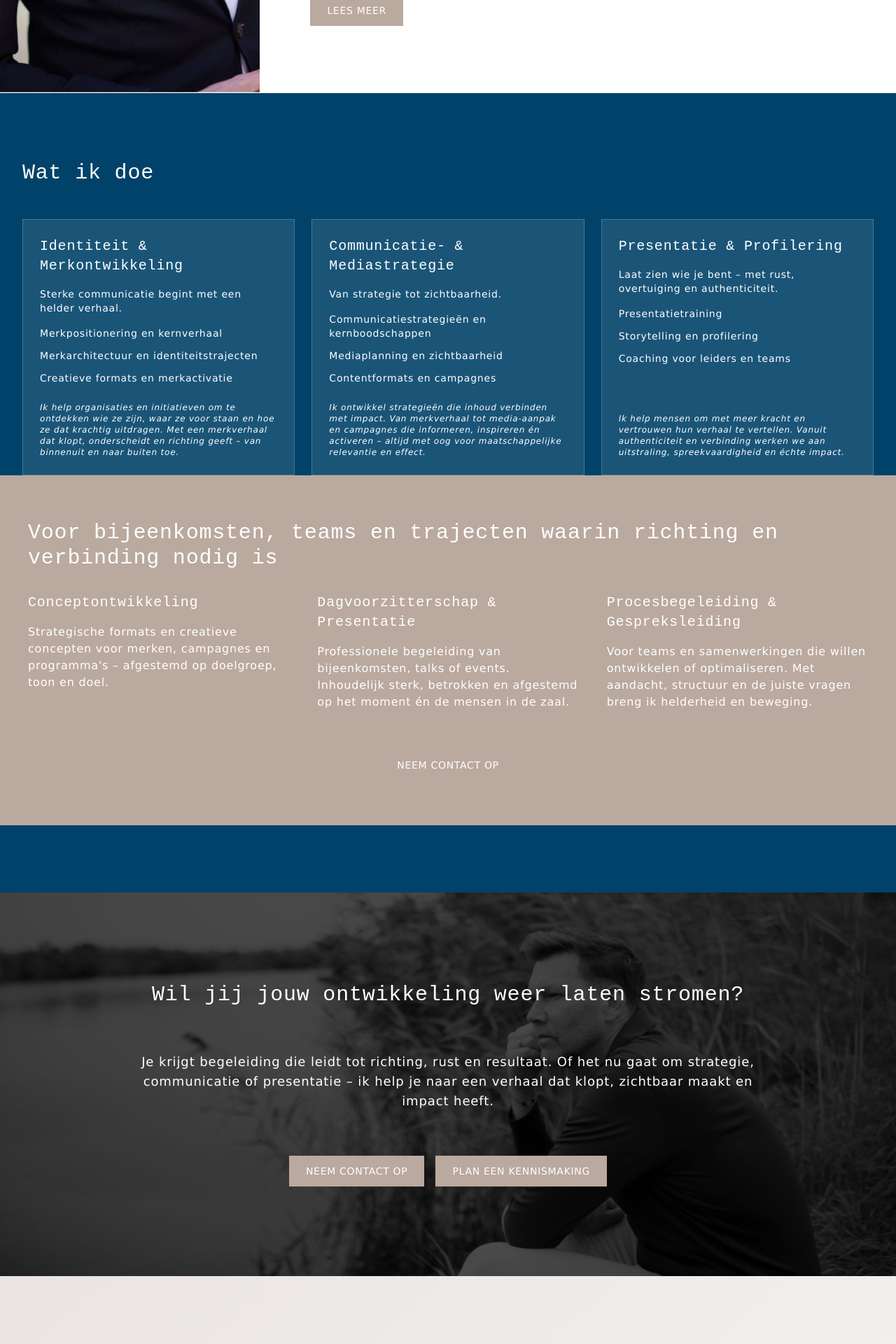
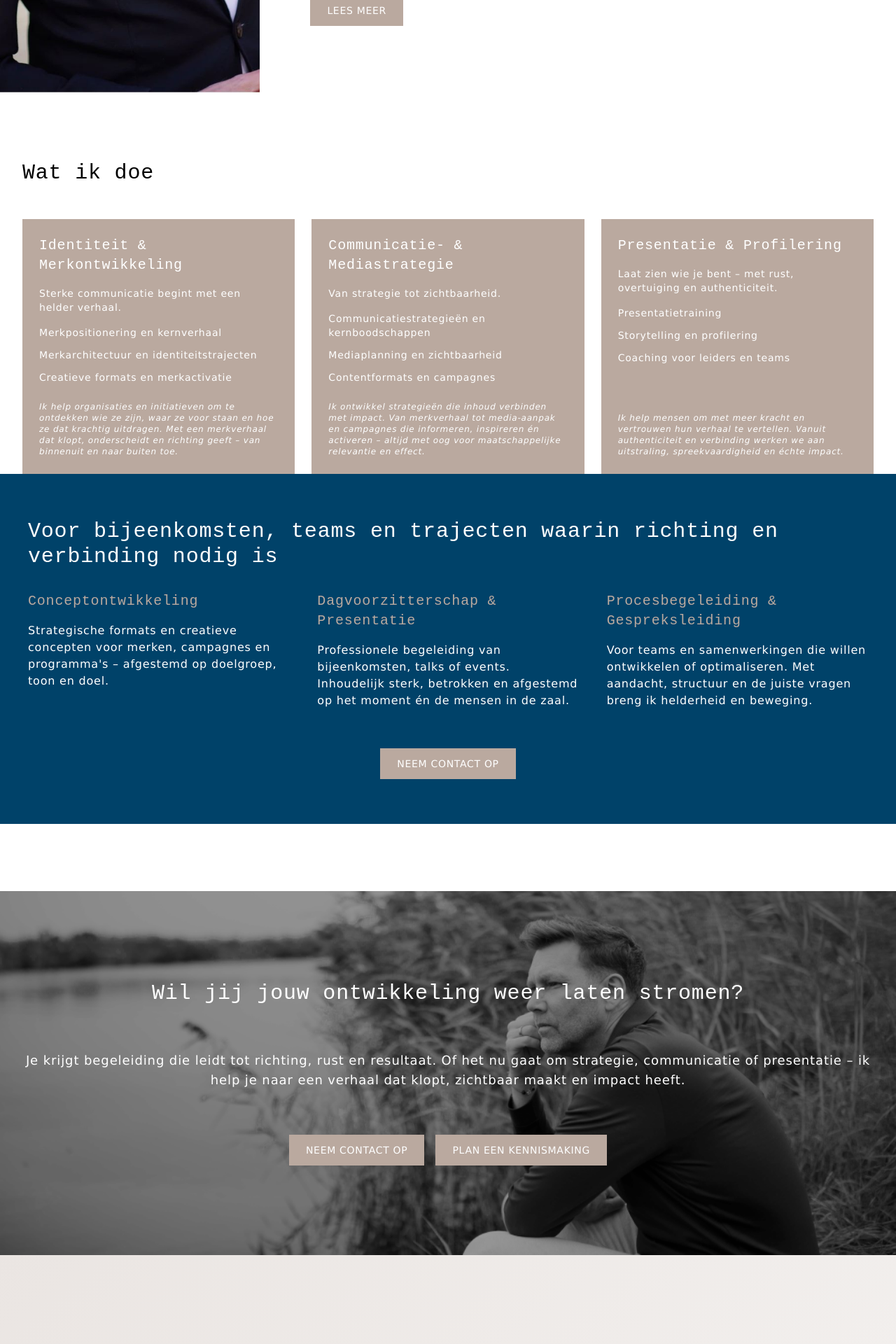
Before and after one commit to accounts-sbo/MensenWijzerProject, a React (Vite) app: page / in a window 1280 px wide. Shown: the part 2140-4060 px from the top of the page at 70% size. Built offline with nearby package versions, Linux system fonts and the light colour scheme; a web font is replaced by a local one.

Commit message:
Reverted to edit edt-b069d3d4-2eee-44ee-a06f-d4b4db4ea477: "Fix: Implement menu button navigation
Update menu button functionality to navigate to the correct sections on the landing page."

```diff
--- a/src/components/Services.tsx
+++ b/src/components/Services.tsx
@@ -32,9 +32,9 @@ const Services = () => {
   };
 
   return (
-    <section className="bg-mensen-blue py-16 md:py-24 text-white">
+    <section className="py-16 md:py-24">
       <div className="container">
-        <h2 className="text-2xl md:text-3xl font-brass-mono mb-12 text-white">
+        <h2 className="text-2xl md:text-3xl font-brass-mono mb-12 text-mensen-black">
           Wat ik doe
         </h2>
 
@@ -74,8 +74,8 @@ const Services = () => {
         </div>
       </div>
 
-      {/* Full-width beige section for bijeenkomsten - removed spacing/margin for seamless connection */}
-      <div className="bg-mensen-beige py-12 md:py-16">
+      {/* Full-width blue section for bijeenkomsten - removed spacing/margin for seamless connection */}
+      <div className="bg-mensen-blue py-12 md:py-16">
         <div className="container px-6 md:px-10">
           <h2 className="text-2xl md:text-3xl font-brass-mono mb-8 text-white">
             Voor bijeenkomsten, teams en trajecten waarin richting en verbinding nodig is
@@ -83,19 +83,19 @@ const Services = () => {
 
           <div className="grid grid-cols-1 md:grid-cols-3 gap-10">
             <div>
-              <h3 className="text-xl font-brass-mono mb-4 text-white">Conceptontwikkeling</h3>
+              <h3 className="text-xl font-brass-mono mb-4 text-mensen-beige">Conceptontwikkeling</h3>
               <p className="font-lucida tracking-wide-50 text-white">
                 Strategische formats en creatieve concepten voor merken, campagnes en programma's – afgestemd op doelgroep, toon en doel.
               </p>
             </div>
             <div>
-              <h3 className="text-xl font-brass-mono mb-4 text-white">Dagvoorzitterschap & Presentatie</h3>
+              <h3 className="text-xl font-brass-mono mb-4 text-mensen-beige">Dagvoorzitterschap & Presentatie</h3>
               <p className="font-lucida tracking-wide-50 text-white">
                 Professionele begeleiding van bijeenkomsten, talks of events. Inhoudelijk sterk, betrokken en afgestemd op het moment én de mensen in de zaal.
               </p>
             </div>
             <div>
-              <h3 className="text-xl font-brass-mono mb-4 text-white">Procesbegeleiding & Gespreksleiding</h3>
+              <h3 className="text-xl font-brass-mono mb-4 text-mensen-beige">Procesbegeleiding & Gespreksleiding</h3>
               <p className="font-lucida tracking-wide-50 text-white">
                 Voor teams en samenwerkingen die willen ontwikkelen of optimaliseren. Met aandacht, structuur en de juiste vragen breng ik helderheid en beweging.
               </p>
--- a/src/components/WorkWithMe.tsx
+++ b/src/components/WorkWithMe.tsx
@@ -1,40 +1,17 @@
 
-import React, { useEffect, useState } from 'react';
+import React from 'react';
 
 const WorkWithMe = () => {
-  const [offset, setOffset] = useState(0);
-
-  useEffect(() => {
-    const handleScroll = () => {
-      const scrollPosition = window.pageYOffset;
-      setOffset(scrollPosition * 0.5);
-    };
-
-    window.addEventListener('scroll', handleScroll);
-
-    return () => {
-      window.removeEventListener('scroll', handleScroll);
-    };
-  }, []);
-
   return (
     <section
       className="py-24 md:py-32 relative overflow-hidden"
+      style={{
+        backgroundImage: 'url("/lovable-uploads/136336cb-9a01-4434-9e0d-b44c9a9805bc.png")',
+        backgroundSize: 'cover',
+        backgroundPosition: 'center'
+      }}
     >
-      {/* Background with parallax effect */}
-      <div
-        className="absolute inset-0 w-full h-full bg-cover bg-center"
-        style={{
-          backgroundImage: 'url("/lovable-uploads/136336cb-9a01-4434-9e0d-b44c9a9805bc.png")',
-          transform: `translateY(${offset}px)`,
-          zIndex: 0
-        }}
-      ></div>
-
-      {/* Dark overlay for better text readability */}
-      <div className="absolute inset-0 bg-black/50 z-[1]"></div>
-
-      <div className="container text-center mx-auto relative z-10 px-4 md:px-[15%] max-w-5xl">
+      <div className="container text-center mx-auto relative z-10 px-[25%] max-w-5xl">
         <h2 className="text-2xl md:text-3xl font-brass-mono mb-16 text-white">
           Wil jij jouw ontwikkeling weer laten stromen?
         </h2>
--- a/src/index.css
+++ b/src/index.css
@@ -91,7 +91,7 @@
 }
 
 .service-card {
-  @apply p-6 bg-white/10 text-white h-full flex flex-col justify-between border border-white/20;
+  @apply p-6 bg-mensen-beige text-white h-full flex flex-col justify-between;
 }
 
 .service-card h3 {
```
